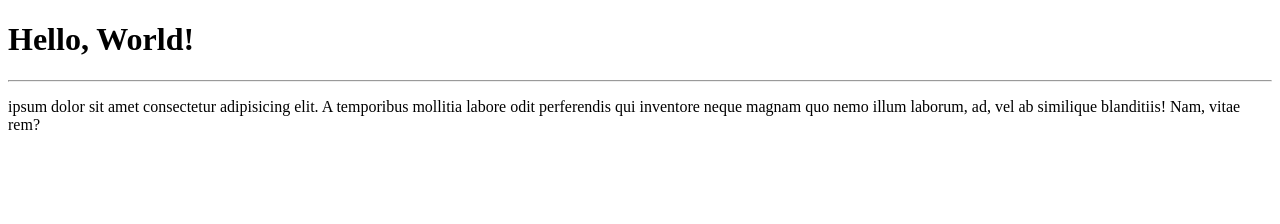
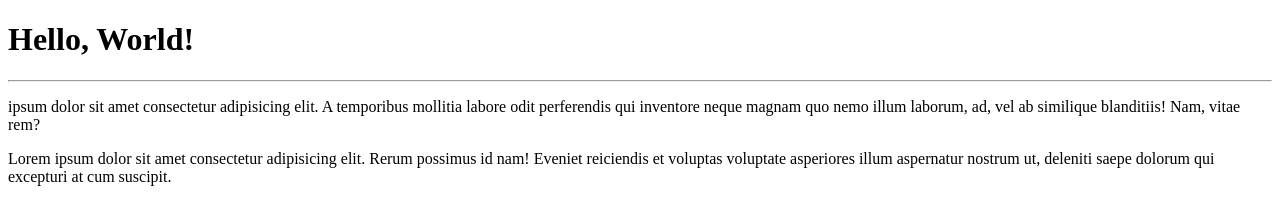
Before and after one commit to isaiasramos97/Hello-World, a plain HTML site: page site-exemplo/index.html in a window 1280 px wide. Drawn offline with Linux system fonts and the light colour scheme.

Commit message:
um parágrafo adicionado

```diff
--- a/site-exemplo/index.html
+++ b/site-exemplo/index.html
@@ -10,5 +10,6 @@
     <h1>Hello, World!</h1>
     <hr>
     <p>ipsum dolor sit amet consectetur adipisicing elit. A temporibus mollitia labore odit perferendis qui inventore neque magnam quo nemo illum laborum, ad, vel ab similique blanditiis! Nam, vitae rem?</p>
+    <p>Lorem ipsum dolor sit amet consectetur adipisicing elit. Rerum possimus id nam! Eveniet reiciendis et voluptas voluptate asperiores illum aspernatur nostrum ut, deleniti saepe dolorum qui excepturi at cum suscipit.</p>
 </body>
 </html>
```
